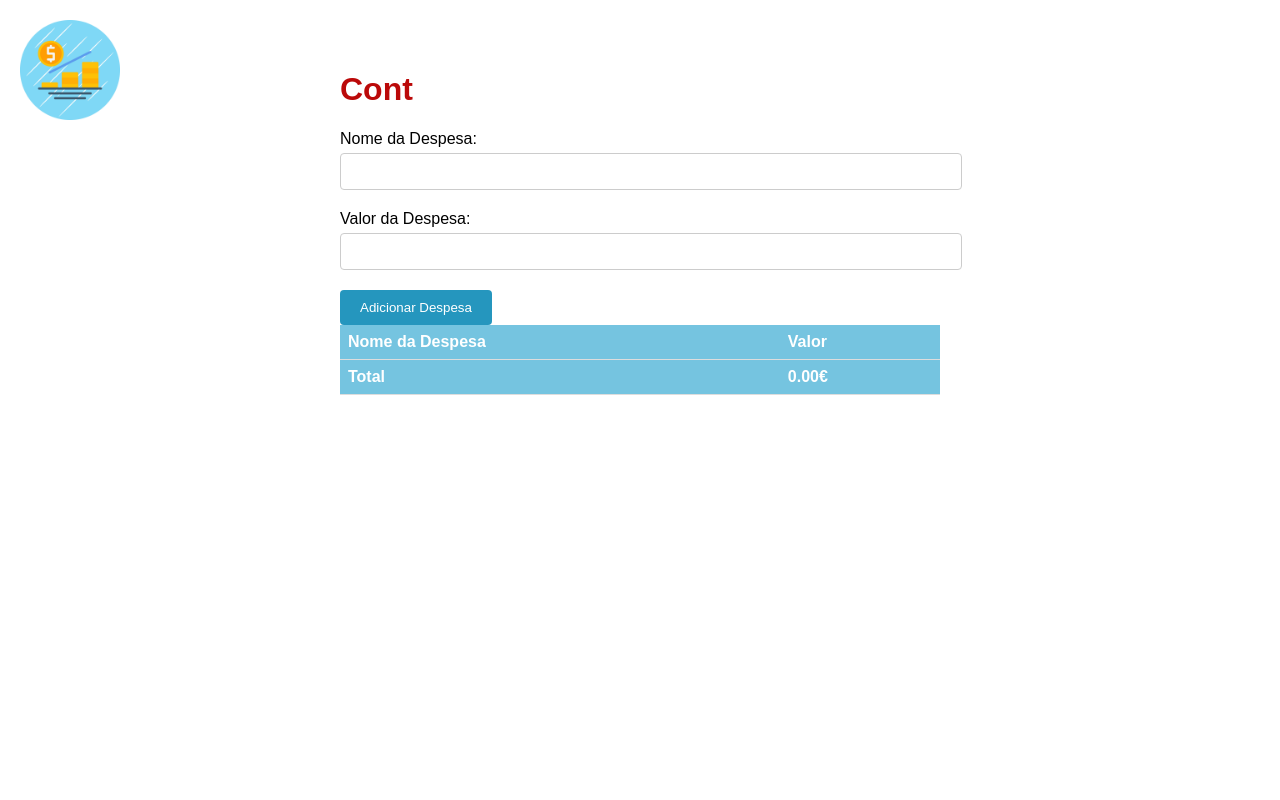
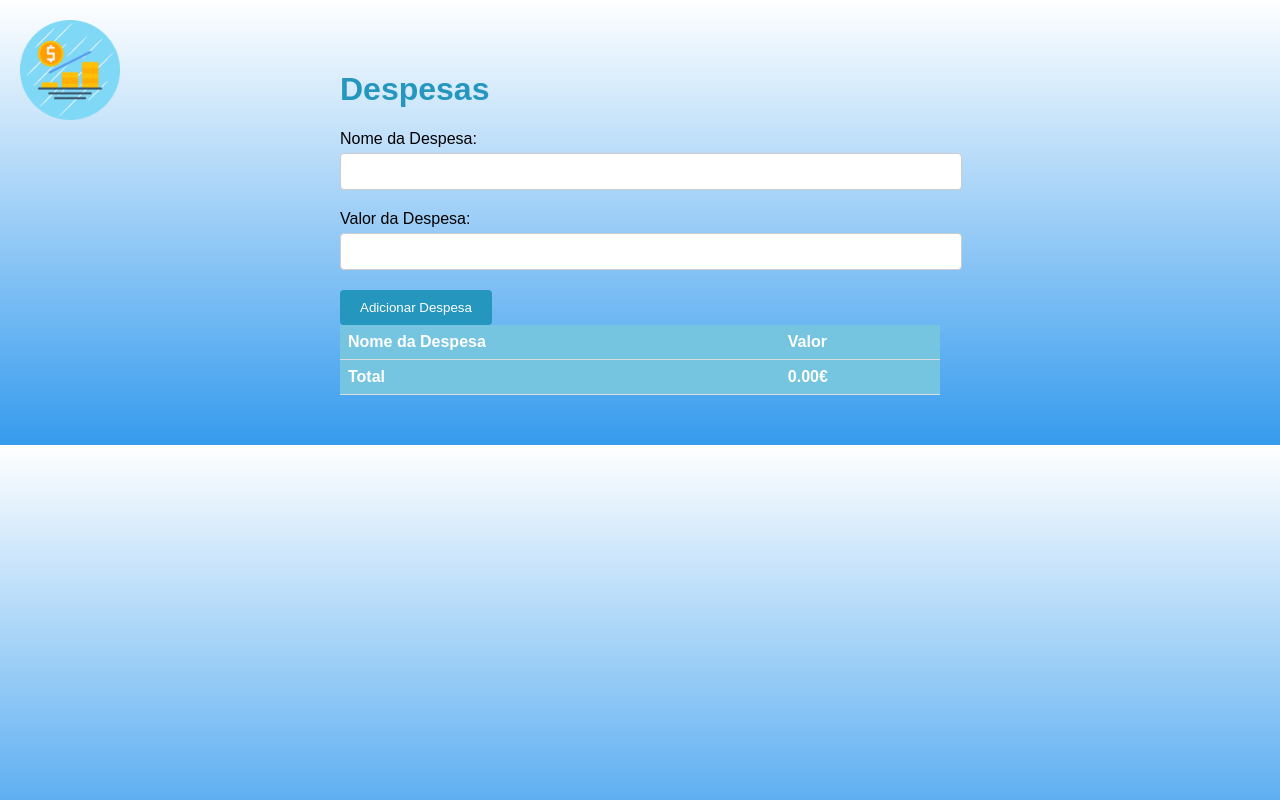
Before and after one commit to iinesalmeida/controlo-despesas, a plain HTML site: page index.html in a window 1280 px wide. Drawn offline with Linux system fonts and the light colour scheme.

Commit message:
Melhorar cor do fundo/ logo transparente #27

```diff
--- a/index.html
+++ b/index.html
@@ -12,7 +12,7 @@
     }
 
     h1 {
-      color: #bb0909;
+      color: #2596be;
     }
 
     .container {
@@ -35,6 +35,10 @@
       padding: 10px;
       border-radius: 4px;
       border: 1px solid #ccc;
+    }
+
+    body {
+      background-image: linear-gradient(rgb(255, 255, 255), rgb(54, 155, 238));
     }
 
     input[type="submit"] {
@@ -83,8 +87,8 @@
 
 <body>
   <div class="container">
-    <img src="despesas.jpg" alt="Logo" class="logo">
-    <h1>Cont</h1>
+    <img src="despesas_3.png" alt="Logo" class="logo">
+    <h1>Despesas</h1>
     <form id="expenseForm">
       <div class="form-group">
         <label for="expenseName">Nome da Despesa:</label>
```
Also changed, not shown: despesas_3.png (added).
